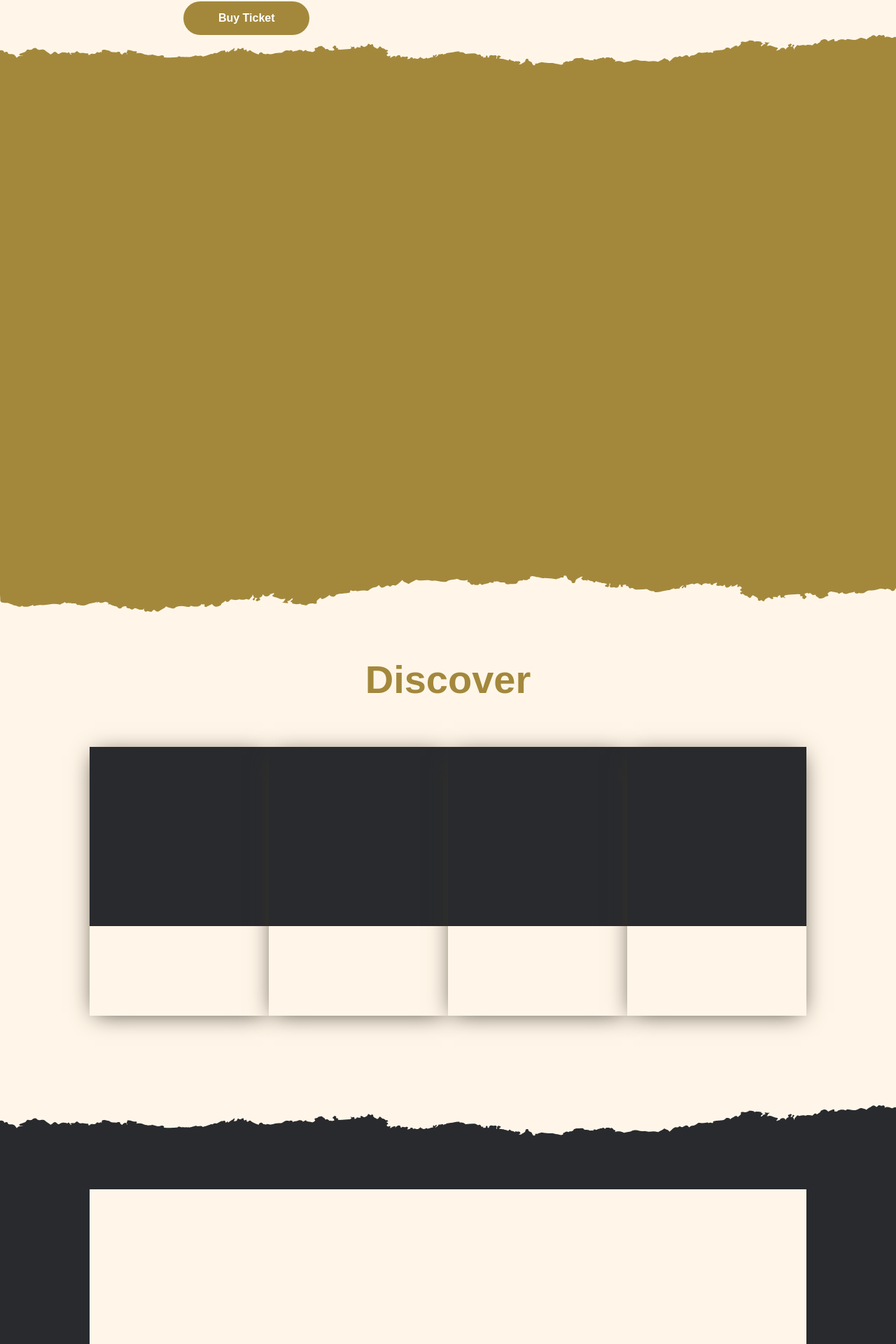
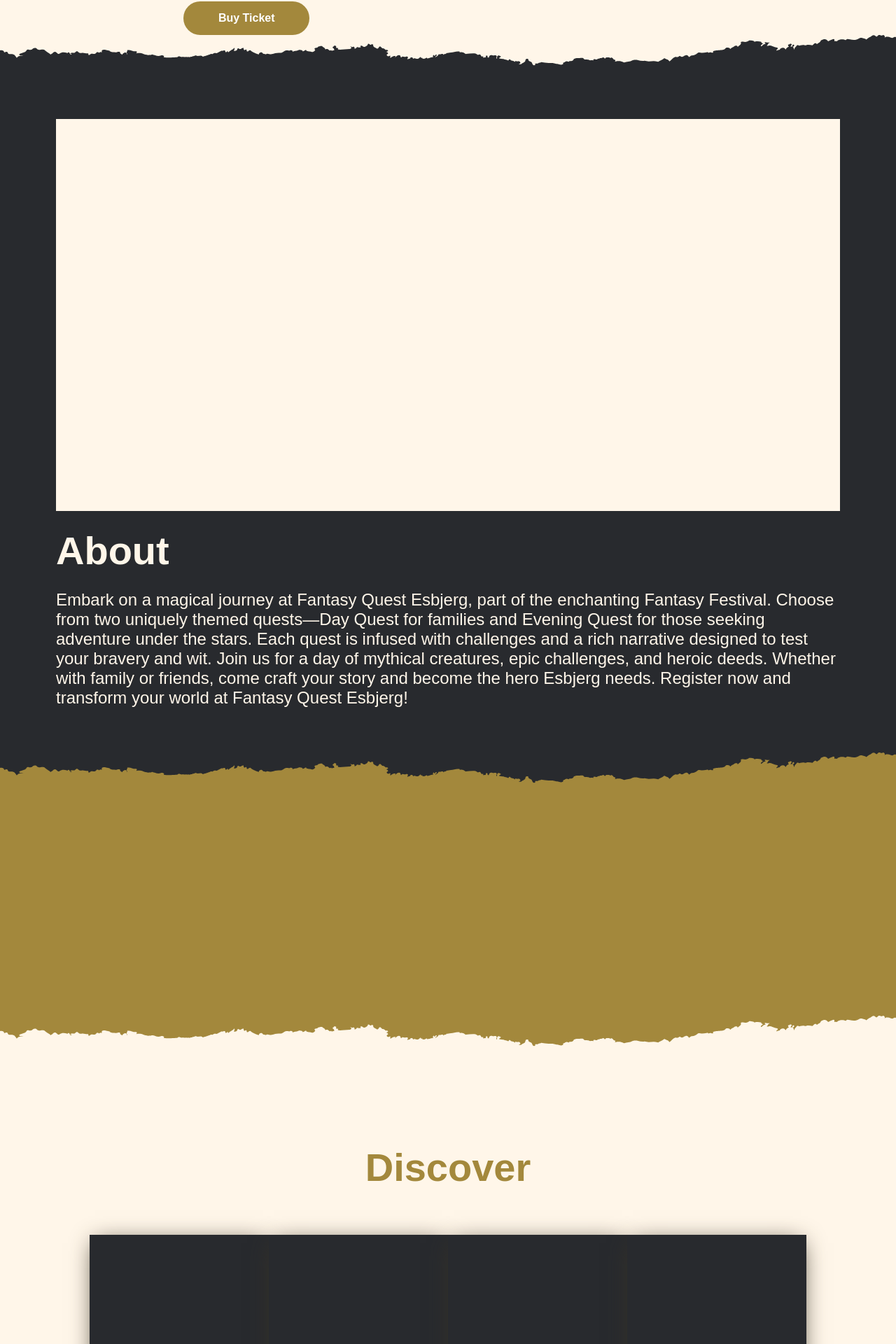
Before and after one commit to reasonsx/fantasy-quest-website, a Vue app in the folder 2nd-sem-project/: page / in a window 1280 px wide. Shown: the part 775-2695 px from the top of the page at 70% size. Built offline with nearby package versions, Linux system fonts and the light colour scheme; a web font is replaced by a local one.

Commit message:
last update for tonight goodnight

```diff
--- a/2nd-sem-project/src/App.vue
+++ b/2nd-sem-project/src/App.vue
@@ -84,7 +84,13 @@ li {
   background: url('../src/assets/img/grey-torn-paper-bottom-svg.svg') no-repeat;
   background-size: cover;
 }
-
+.light-torn-paper-top {
+  display: flex;
+  height: 120px;
+  width: 100%;
+  background: url('../src/assets/img/light-torn-paper-top-svg.svg') no-repeat;
+  background-size: cover;
+}
 .logo {
   background-color: #7a7a7a;
   width: 30px;
--- a/2nd-sem-project/src/views/HomeView.vue
+++ b/2nd-sem-project/src/views/HomeView.vue
@@ -28,13 +28,21 @@ import Portals from '../assets/components/Portals.vue';
     </div>
 
 
-
-        <div class="about-background-container">
+<div class="about-background-container">
+    <div class="grey-torn-paper-top"></div>
+    <div class="about-container">
+        <div class="about-box"></div>
+        <h2>About</h2>
+        <p>Embark on a magical journey at Fantasy Quest Esbjerg, part of the enchanting Fantasy Festival. Choose from two uniquely themed quests—Day Quest for families and Evening Quest for those seeking adventure under the stars. Each quest is infused with challenges and a rich narrative designed to test your bravery and wit. Join us for a day of mythical creatures, epic challenges, and heroic deeds. Whether with family or friends, come craft your story and become the hero Esbjerg needs. Register now and transform your world at Fantasy Quest Esbjerg!</p>
+    </div>
+</div>
+        <div class="characters-background-container">
             <div class="gold-torn-paper-top"></div>
-            <div class="about-container"></div>
-            <div class="gold-torn-paper-bottom"></div>
+            <div class="characters-container"></div>
+            <!-- <div class="gold-torn-paper-bottom"></div> -->
         </div>
-
+<div class="discover-background-container">
+    <div class="light-torn-paper-top"></div>
         <div class="discover-container">
             <h2>Discover</h2>
             <div class="discover-boxes-container">
@@ -52,6 +60,7 @@ import Portals from '../assets/components/Portals.vue';
                 </div>
             </div>
         </div>
+    </div>
 
 
 
@@ -134,7 +143,6 @@ import Portals from '../assets/components/Portals.vue';
     font-weight: 600;
     font-size: 16px;
 }
-
 .about-background-container {
     width: 100%;
     height: auto;
@@ -142,10 +150,47 @@ import Portals from '../assets/components/Portals.vue';
     display: flex;
     flex-direction: column;
 }
-
 .about-container {
     width: 100%;
+    height: auto;
+    background-color: var(--grey-color);
+    box-sizing: border-box;
+    overflow: hidden;
+    display: flex;
+    flex-direction: column;
+    align-items: center;
+    padding: 0 0 64px 0;
+}
+.about-container h2 {
+    color: #FFF6E9;
+    margin: 24px 0;
+    text-align: left;
+    width: 1120px;
+}
+.about-container p {
+    color: #FFF6E9;
+    font-size: 24px;
+    text-align: left;
+    width: 1120px;
+}
+.about-box {
+    width: 1120px;
     height: 560px;
+    background-color: #FFF6E9;
+    box-sizing: border-box;
+    overflow: hidden;
+}
+.characters-background-container {
+    width: 100%;
+    height: auto;
+    background-color: var(--grey-color);
+    display: flex;
+    flex-direction: column;
+}
+
+.characters-container {
+    width: 100%;
+    height: 256px;
     background-color: var(--gold-color);
     box-sizing: border-box;
     overflow: hidden;
```
Also changed, not shown: 2nd-sem-project/src/assets/img/light-torn-paper-top-svg.svg (added).
